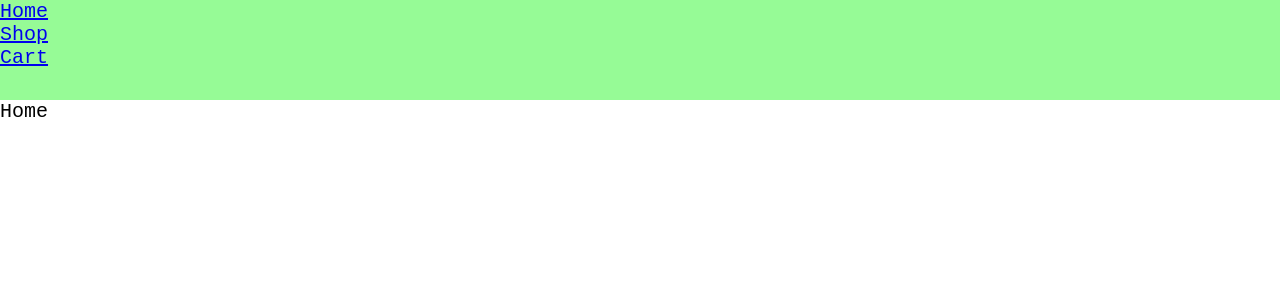
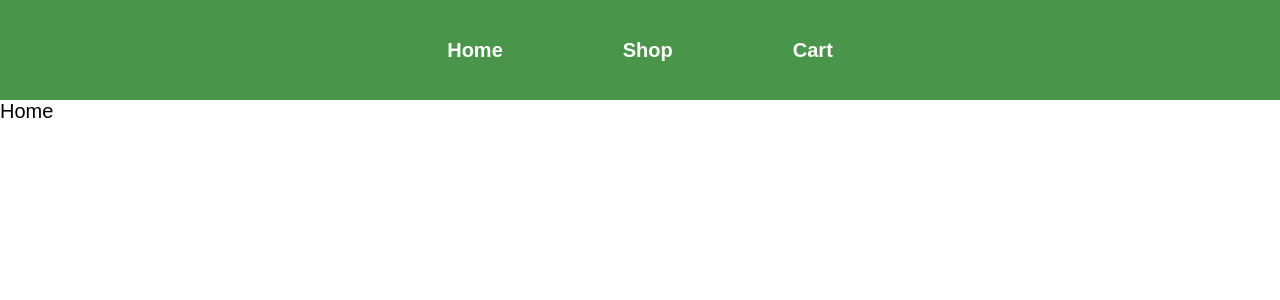
Before and after one commit to yunemak/shopping-cart, a React (Vite) app: page / in a window 1280 px wide. Shown: the top 300 px of the page. Built offline with nearby package versions, Linux system fonts and the light colour scheme.

Commit message:
style: Navbar look and layout

```diff
--- a/src/components/Navbar/Navbar.jsx
+++ b/src/components/Navbar/Navbar.jsx
@@ -4,16 +4,22 @@ import styles from "./Navbar.module.css";
 const Navbar = () => {
 	return (
 		<header className={styles.header}>
-			<nav>
-				<ul>
-					<li>
-						<Link to="/">Home</Link>
+			<nav className={styles.nav}>
+				<ul className={styles.ul}>
+					<li className={styles.li}>
+						<Link to="/" className={styles.menuLink}>
+							Home
+						</Link>
 					</li>
-					<li>
-						<Link to="/shop">Shop</Link>
+					<li className={styles.li}>
+						<Link to="/shop" className={styles.menuLink}>
+							Shop
+						</Link>
 					</li>
-					<li>
-						<Link to="/cart">Cart</Link>
+					<li className={styles.li}>
+						<Link to="/cart" className={styles.menuLink}>
+							Cart
+						</Link>
 					</li>
 				</ul>
 			</nav>
--- a/src/components/Navbar/Navbar.module.css
+++ b/src/components/Navbar/Navbar.module.css
@@ -1,8 +1,37 @@
 .header {
 	height: 100px;
-	background-color: rgb(150, 251, 150);
+	background-color: rgb(73, 149, 73);
+	display: flex;
+}
+
+.nav {
+	flex: 1;
+	display: flex;
+}
+
+.ul {
+	flex: 1;
+	display: flex;
+	justify-content: center;
+	align-items: center;
+	gap: 100px;
+	flex-wrap: wrap;
 }
 
 .li {
+	list-style-type: none;
+	display: flex;
+	justify-content: center;
+	align-items: center;
+}
+
+.menuLink {
+	padding: 5px 10px;
+	color: white;
+	font-weight: bold;
 	text-decoration: none;
 }
+
+.menuLink:hover {
+	background-color: rgb(53, 114, 53);
+}
--- a/src/index.css
+++ b/src/index.css
@@ -3,5 +3,5 @@
 	padding: 0;
 	margin: 0;
 	font-size: 20px;
-	font-family: "Courier New", Courier, monospace;
+	font-family: sans-serif;
 }
```
